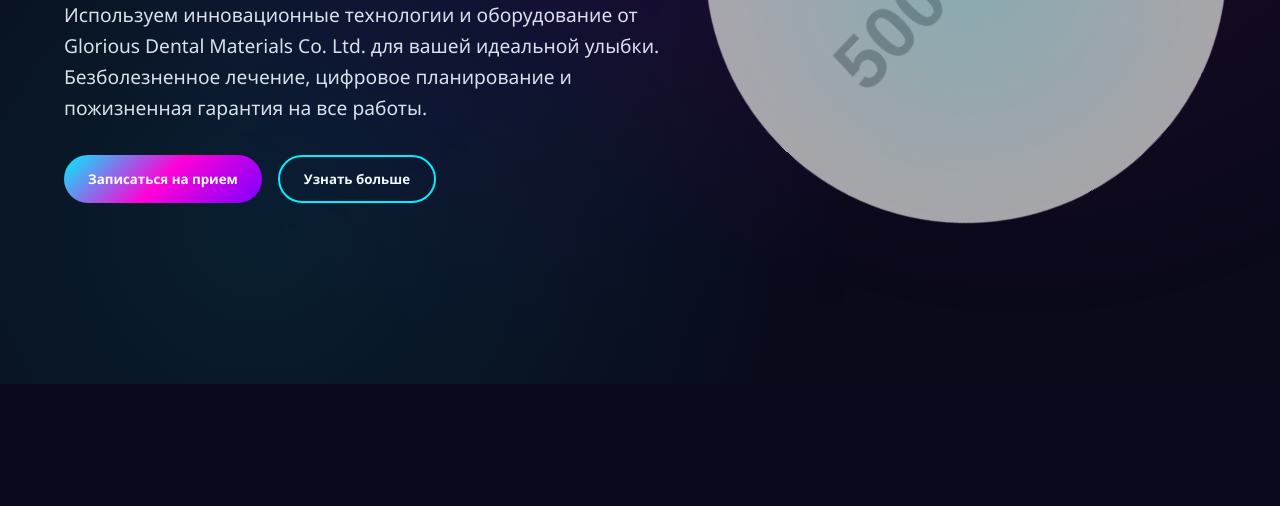
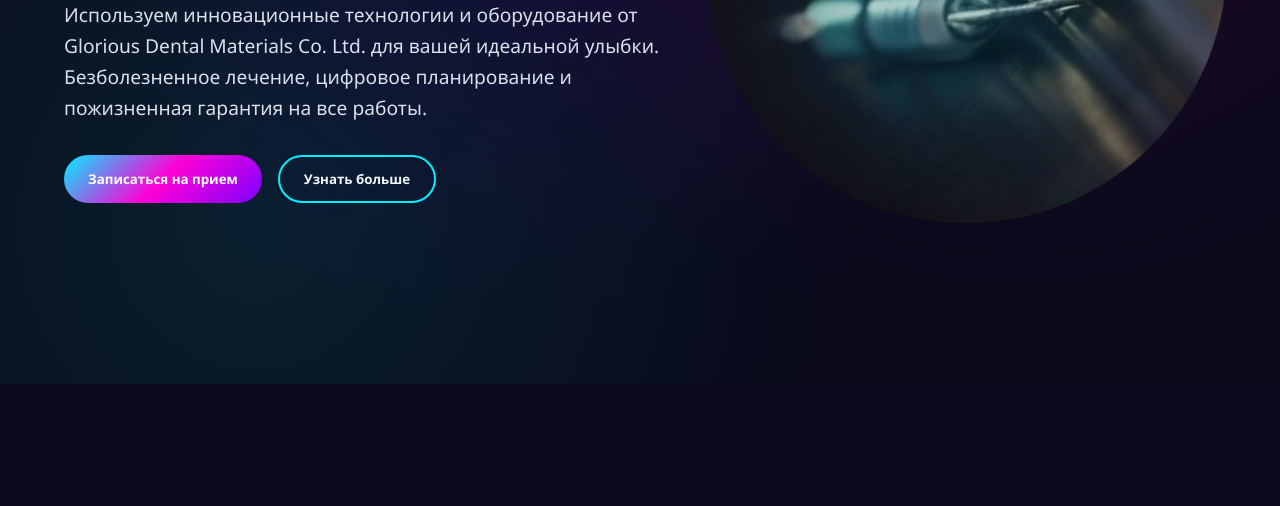
Before and after one commit to aimedtechkz/2, a plain HTML site: page index.html in a window 1280 px wide. Shown: the part 416-922 px from the top of the page. Drawn offline with Linux system fonts and the light colour scheme; placeholder pictures from the web are drawn by us.

Commit message:
Update index.html

```diff
--- a/index.html
+++ b/index.html
@@ -186,7 +186,7 @@
             height: 500px;
             background:
                 radial-gradient(circle, rgba(0, 240, 255, 0.2) 0%, transparent 70%),
-                url('https://via.placeholder.com/500x500/00f0ff/ffffff?text=Dental+Equipment') center/cover no-repeat;
+                url('images/1.jpg') center/cover no-repeat;
             border-radius: 50%;
             opacity: 0.8;
             animation: rotateFloat 8s ease-in-out infinite;
```
